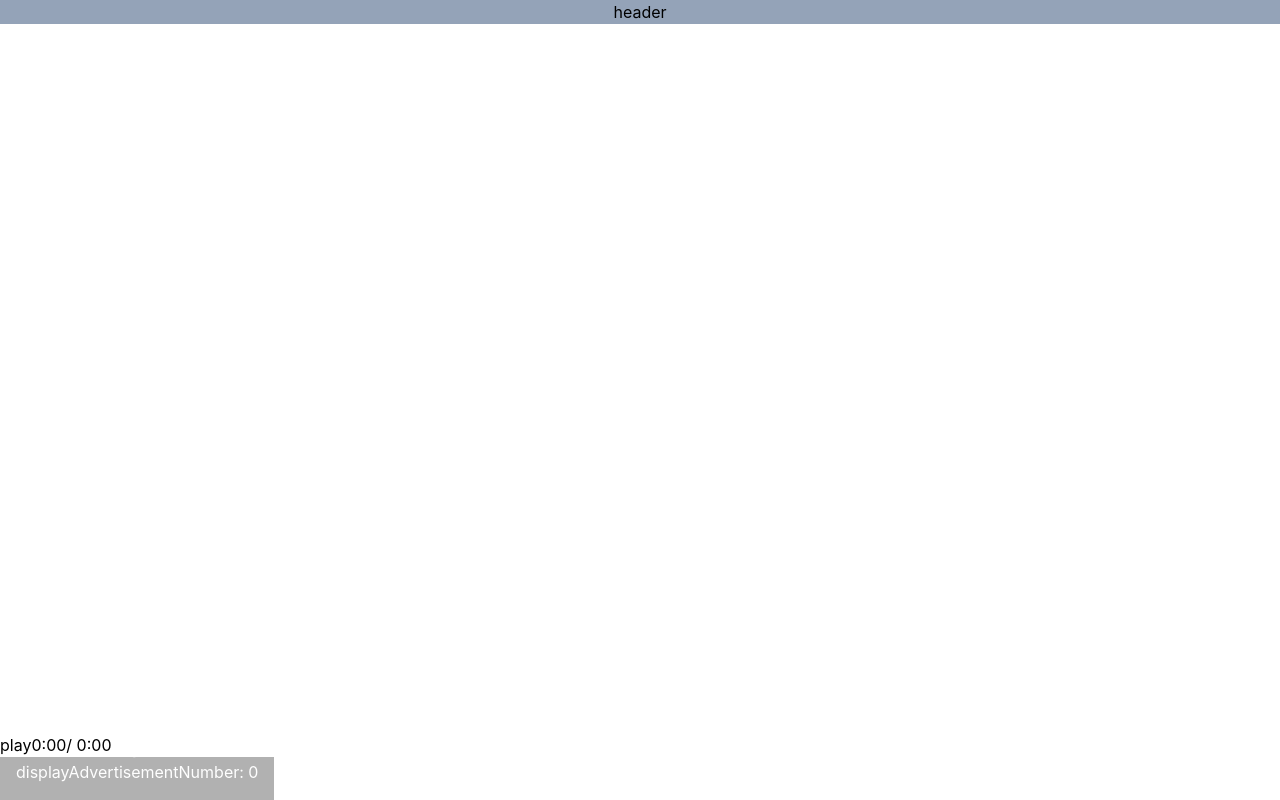
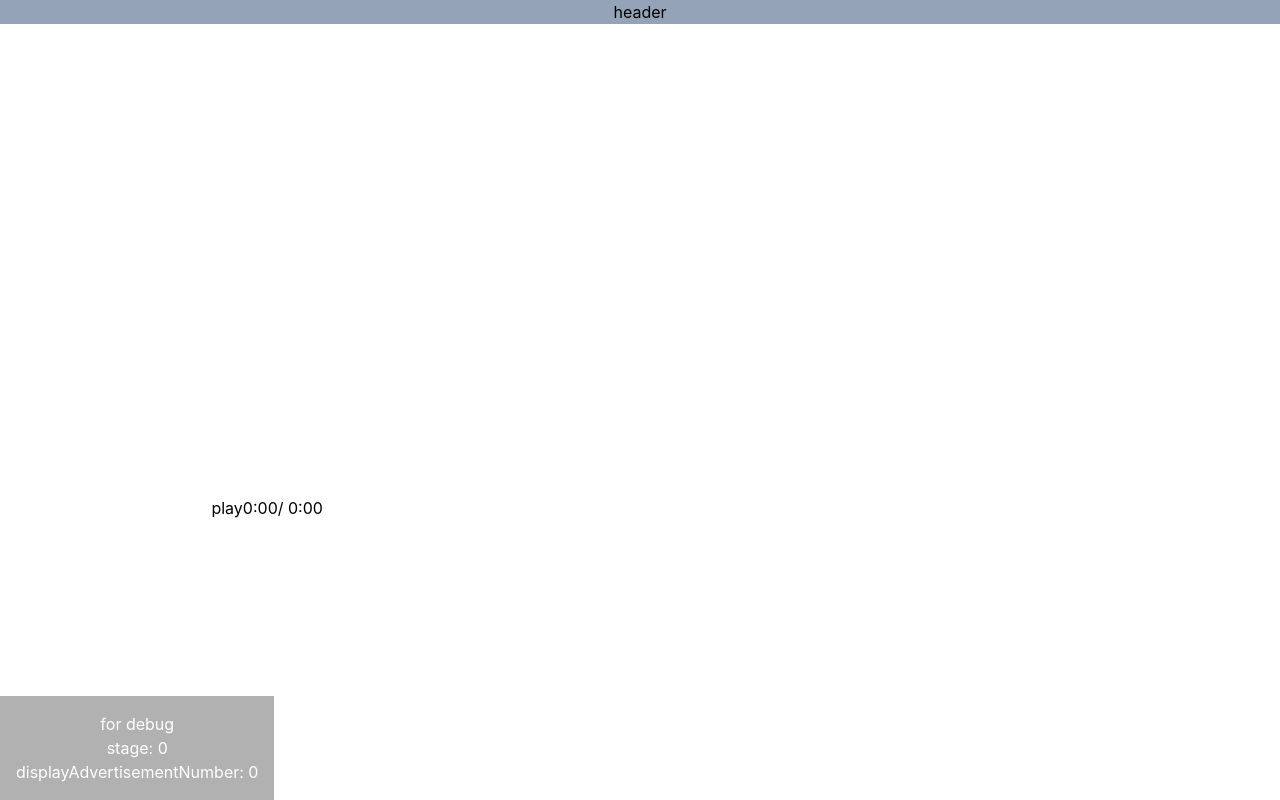
Before and after one commit to inRivity/me-tube-react, a React (Create React App) app: page / in a window 1280 px wide. Built offline with nearby package versions, Linux system fonts and the light colour scheme.

Commit message:
動画が大きくなりすぎるCSSの修正

```diff
--- a/src/App.tsx
+++ b/src/App.tsx
@@ -64,7 +64,12 @@
         <div className='bg-slate-400'>
           header
         </div>
-        <div className='mx-auto relative bg-slate-200' style={{height: 'calc(100vw*0.56)', width: '100vw',}}>
+        <div className='mx-auto relative bg-slate-200' style={{
+          height: 'calc(100vw*0.56)',
+          width: '100vw',
+          maxHeight: '60vh',
+          maxWidth: 'calc(60vh/0.56)'
+        }}>
           <div className='bg-white min-w-full min-h-full' style={{
             display: displayAdvertisementNumber!==0 ? 'block' : 'none',
           }}>
```
Also changed, not shown: 8 other files (tests, documents, lock files or other folders).
